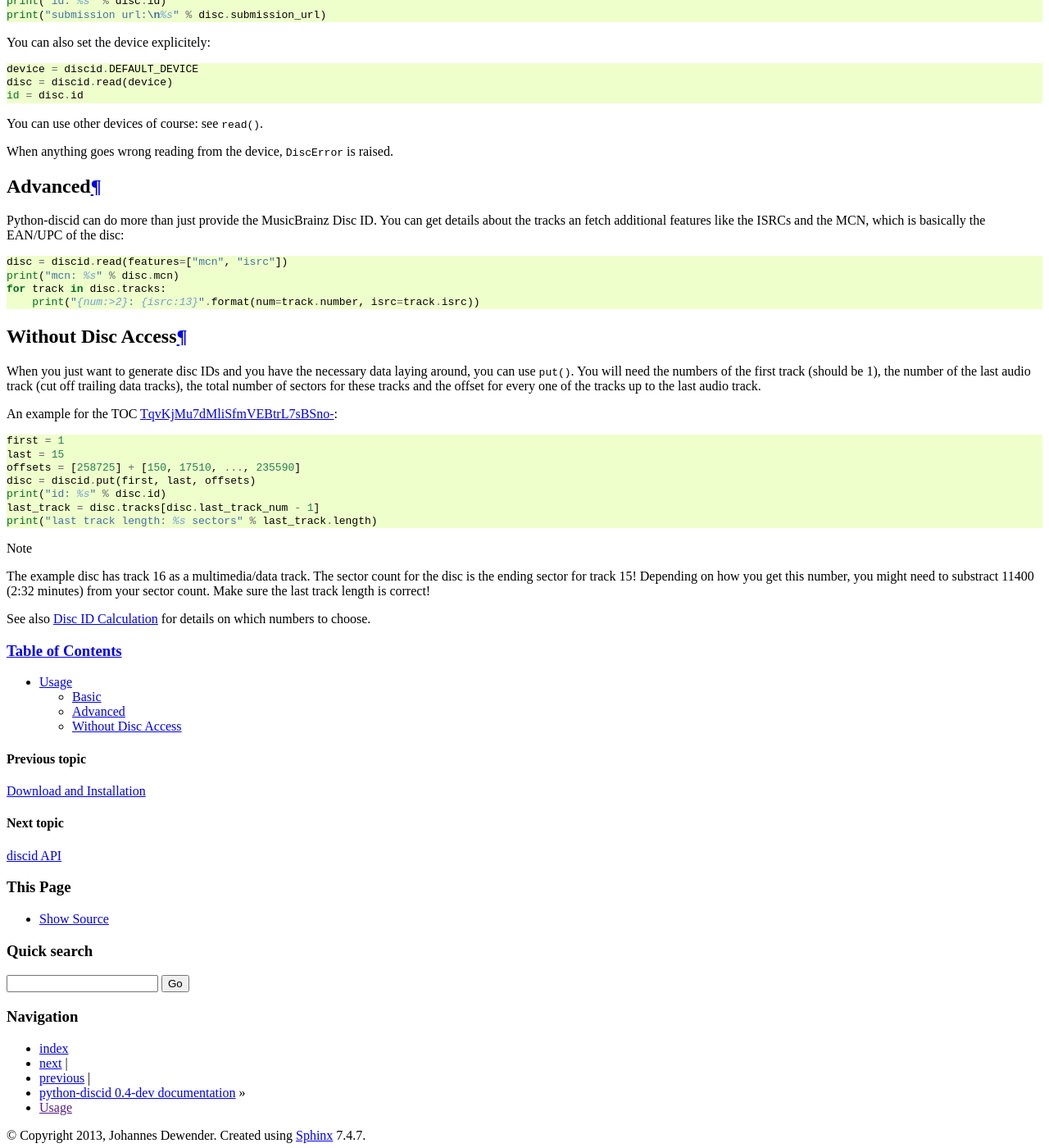
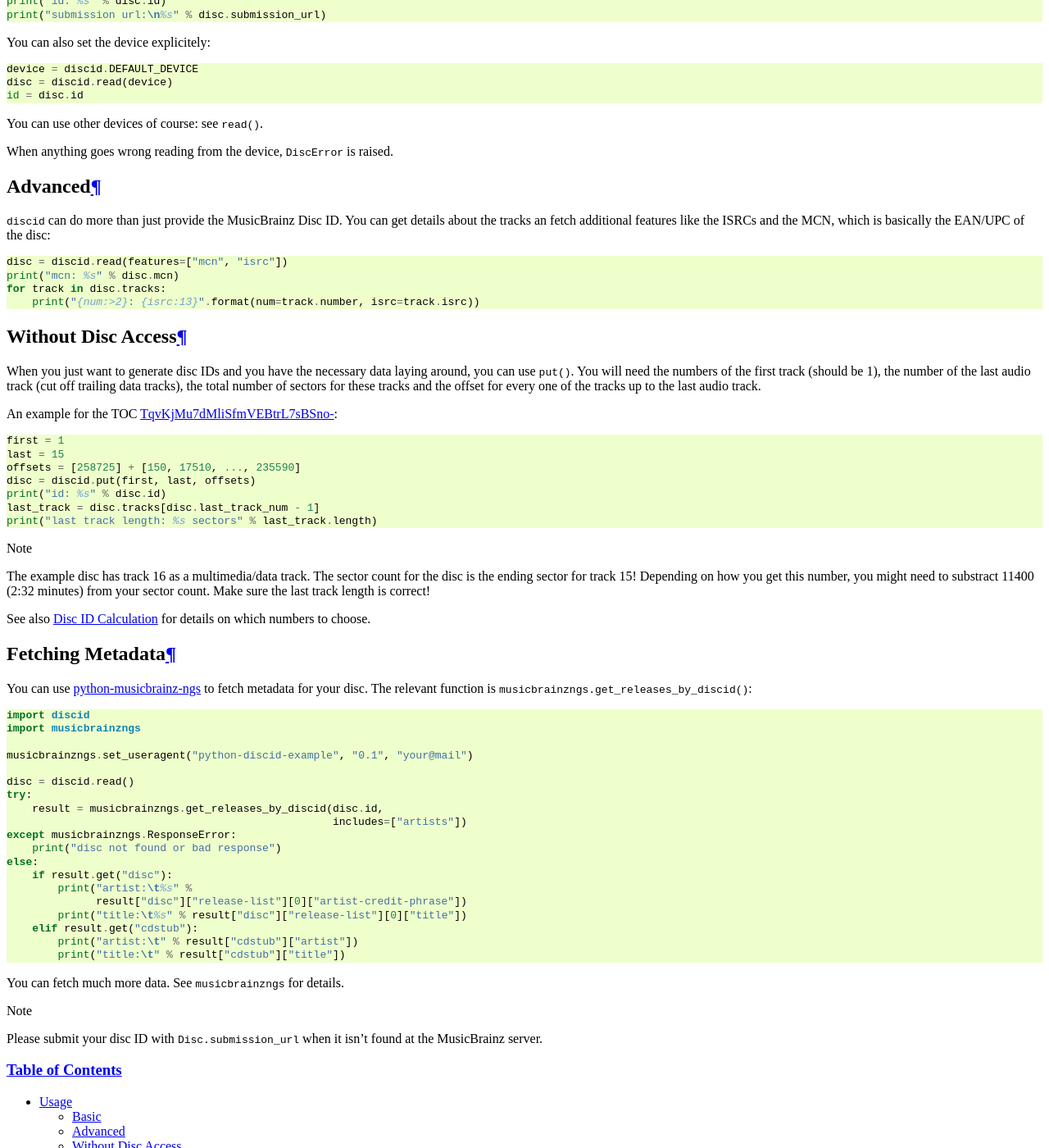
Before and after one commit to JonnyJD/python-discid, a Sphinx documentation site: the page built from doc/usage.rst, in a window 1280 px wide and 1400 px high, scrolled down 384 px. Shown: the whole window at 82% size. Built offline with Sphinx 7.4.7, drawn with Linux system fonts in a browser that asks for light colours.

Commit message:
add musicbrainngs example
Some very basic usage to get metadata for a disc from MusicBrainz.

```diff
--- a/doc/index.rst
+++ b/doc/index.rst
@@ -41,6 +41,7 @@ This means that it needs to be compiled against libdiscid.
 
 If you want to use the disc ID created by `python-discid` to query
 MusicBrainz for metatdata, then you should use `python-musicbrainz-ngs`_.
+See :ref:`fetching_metadata` for using `discid` and `musicbrainzngs` together.
 
 Indices and tables
 ------------------
--- a/doc/usage.rst
+++ b/doc/usage.rst
@@ -62,3 +62,38 @@ An example for the TOC
 
 See also :musicbrainz:`Disc ID Calculation` for details
 on which numbers to choose.
+
+.. _fetching_metadata:
+
+Fetching Metadata
+-----------------
+You can use `python-musicbrainz-ngs`_ to fetch metadata for your disc.
+The relevant function is :func:`musicbrainzngs.get_releases_by_discid`::
+
+ import discid
+ import musicbrainzngs
+
+ musicbrainzngs.set_useragent("python-discid-example", "0.1", "your@mail")
+
+ disc = discid.read()
+ try:
+     result = musicbrainzngs.get_releases_by_discid(disc.id,
+                                                    includes=["artists"])
+ except musicbrainzngs.ResponseError:
+     print("disc not found or bad response")
+ else:
+     if result.get("disc"):
+         print("artist:\t%s" %
+               result["disc"]["release-list"][0]["artist-credit-phrase"])
+         print("title:\t%s" % result["disc"]["release-list"][0]["title"])
+     elif result.get("cdstub"):
+         print("artist:\t" % result["cdstub"]["artist"])
+         print("title:\t" % result["cdstub"]["title"])
+
+You can fetch much more data.
+See :mod:`musicbrainzngs` for details.
+
+.. note:: Please submit your disc ID with :attr:`Disc.submission_url`
+   when it isn't found at the MusicBrainz server.
+
+.. _python-musicbrainz-ngs: https://readthedocs.org/docs/python-musicbrainz-ngs/
```
Also changed, not shown: other parts of doc/usage.rst (+1 -1 lines).
